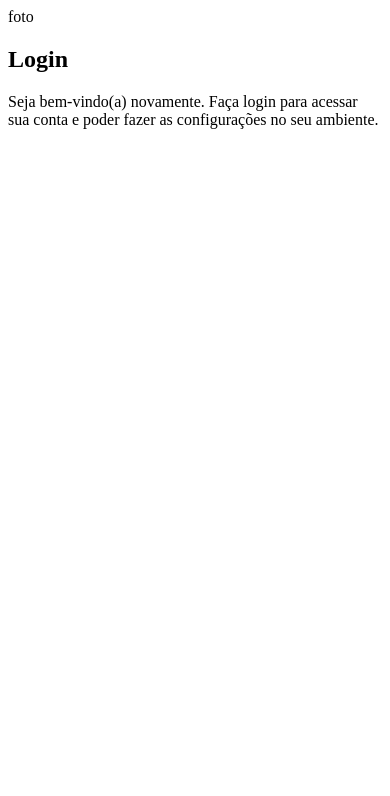
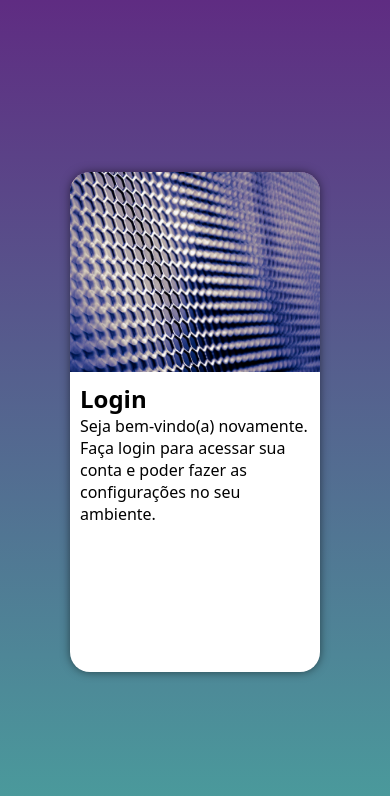
Before and after one commit to Taylan77/projeto-login, a plain HTML site: page index.html in a window 390 px wide. Drawn offline with Linux system fonts and the light colour scheme.

Commit message:
Mobile first quase completo

```diff
--- a/estilos/style.css
+++ b/estilos/style.css
@@ -6,3 +6,48 @@
     Roxo: #5f2c82
 
 */
+
+*{
+    font-family: system-ui, -apple-system, BlinkMacSystemFont, 'Segoe UI', Roboto, Oxygen, Ubuntu, Cantarell, 'Open Sans', 'Helvetica Neue', sans-serif;
+    padding: 0px;
+    margin: 0px;
+    box-sizing: border-box;
+}
+
+body, html{
+    background-image: linear-gradient(to bottom, #5f2c82, #49a09d);
+    height: 100vh;
+    width: 100vw;
+}
+
+main{
+    position: relative;
+    width: 100vw;
+    height: 100vh;
+}
+
+#login{
+    position: absolute;
+    top: 50%;
+    left: 50%;
+    transform: translate(-50%, -50%);
+    overflow: hidden;
+
+    background-color: white;
+    width: 250px;
+    height: 500px;
+    border-radius: 20px;
+    box-shadow: 0px 0px 10px rgba(0, 0, 0, 0.508);
+}
+
+#login #imagem{
+    display: block;
+    background: #5f2c82 url(../imagens/pexels-brett-sayles-3653997.jpg) no-repeat;
+    background-size: cover;
+    height: 200px;
+}
+
+#login #formulario{
+    display: block;
+    padding: 10px;
+}
--- a/index.html
+++ b/index.html
@@ -10,11 +10,14 @@
     <main>
         <section id="login">
             <div id="imagem">
-                foto
+
             </div>
             <div id="formulario">
                 <h1>Login</h1>
                 <p>Seja bem-vindo(a) novamente. Faça login para acessar sua conta e poder fazer as configurações no seu ambiente.</p>
+                <form action="login.php" method="post">
+
+                </form>
             </div>
         </section>
     </main>
```
